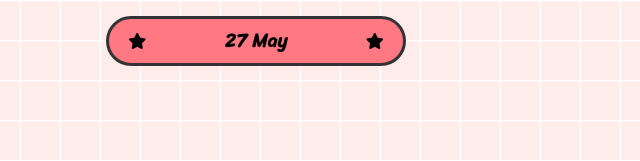
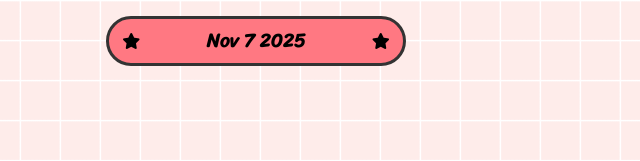
Before and after one commit to uai656053/prabhakaranbirday, a plain HTML site: page index.html in a window 1280 px wide. Shown: the part 379-540 px from the top of the page, 0-640 px from the left. Drawn offline with nearby package versions, Linux system fonts and the light colour scheme; a web font is replaced by a local one.

Commit message:
Add files via upload

```diff
--- a/index.html
+++ b/index.html
@@ -181,7 +181,7 @@ Click Here Prabhakaran
 
 // ---------- DATE SECTION FIX ----------
 document.addEventListener("DOMContentLoaded", function () {
-  const dateTxt = "27 May"; // your date
+  const dateTxt = "Nov 7 2025"; // your date
   const dateEl = document.querySelector(".date__of__birth span");
   const dateContainer = document.querySelector(".date__of__birth");
 
```
